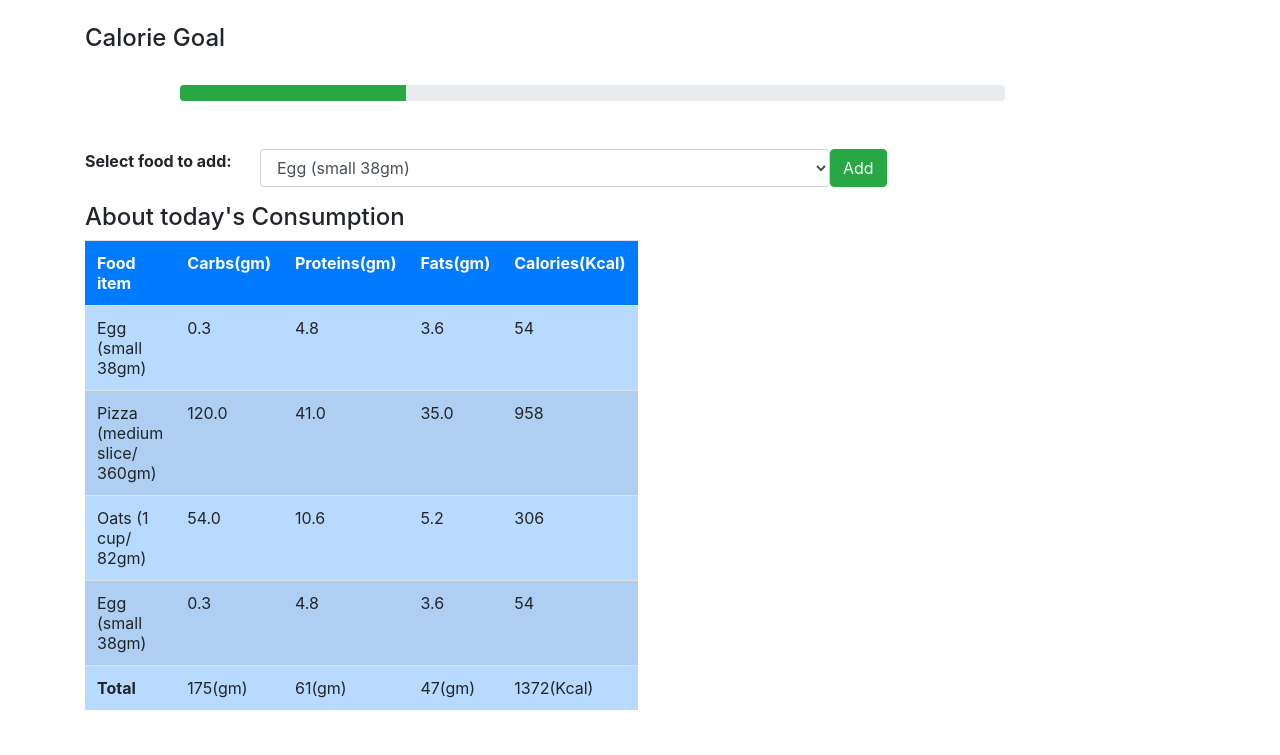
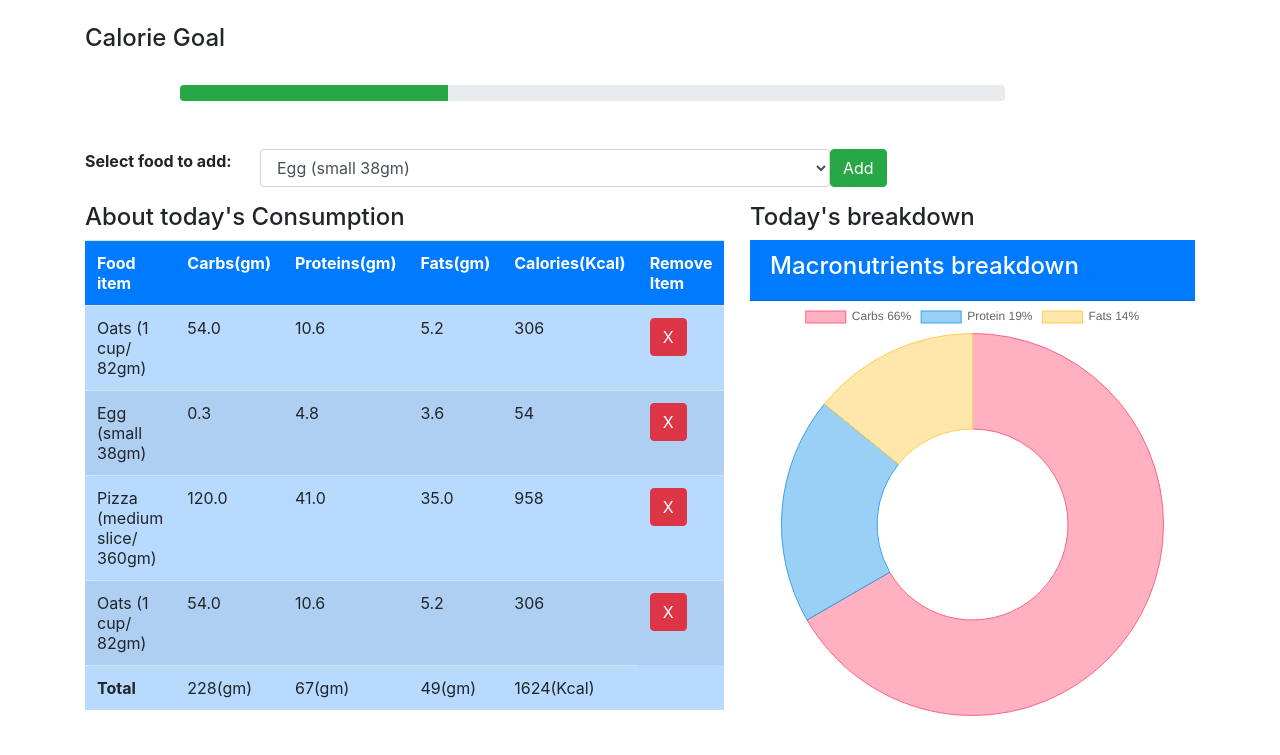
Before and after one commit to jijo125-github/Calorie-Tracker-App, a Django app: page / in a window 1280 px wide. Shown: the top 755 px of the page. Run offline with Django 3.2, Linux system fonts and the light colour scheme; the first user in the database is signed in; data comes from the database, SQL or seed files in the repository; some libraries are stand-ins or nearby versions.

Commit message:
Integrating Chart JS

```diff
--- a/Proj/Proj/urls.py
+++ b/Proj/Proj/urls.py
@@ -19,6 +19,7 @@ from myapp import views
 
 urlpatterns = [
     path('admin/', admin.site.urls),
-    path('', views.index, name='home')
+    path('', views.index, name='home'),
+    path('delete/<int:id>/',views.delete_consume,name="delete"),
 
 ]
--- a/Proj/myapp/templates/myapp/index.html
+++ b/Proj/myapp/templates/myapp/index.html
@@ -1,6 +1,7 @@
 <html>
     <head>
         <link rel="stylesheet" href="https://maxcdn.bootstrapcdn.com/bootstrap/4.0.0/css/bootstrap.min.css" integrity="sha384-Gn5384xqQ1aoWXA+058RXPxPg6fy4IWvTNh0E263XmFcJlSAwiGgFAW/dAiS6JXm" crossorigin="anonymous">
+        <script src="https://cdn.jsdelivr.net/npm/chart.js@2.9.4/dist/Chart.min.js"></script>
     </head>
     <body>
         <div class="container">
@@ -47,6 +48,7 @@
                             <th>Proteins(gm)</th>
                             <th>Fats(gm)</th>
                             <th>Calories(Kcal)</th>
+                            <th>Remove Item</th>
                         </tr>
 
                         {% for con_food in consumed %}
@@ -56,6 +58,7 @@
                             <td>{{  con_food.food_consumed.protein }}</td>
                             <td>{{  con_food.food_consumed.fats }}</td>
                             <td>{{  con_food.food_consumed.calories }}</td>
+                            <td><a class="btn btn-danger" href="{% url 'delete' con_food.id %}">X</a></td>
                         </tr>
                         {% endfor %}
 
@@ -69,14 +72,22 @@
 
                     </table>
                 </div>
-            </div>
 
-            <div class="col-md-5 offset-1">
-
-            </div>
+                <div class="col-md-5 offset-1">
+                    <div class="">
+                        <h4>Today's breakdown</h4>
+                    </div>
+                    <div class="card-header text-white bg-primary">
+                        <h4>Macronutrients breakdown</h4>
+                    </div>
+                    <div class="col-md-12">
+                        <canvas id="myChart" width="400" height="400"></canvas>
+                    </div>
+                </div>
         </div>
     </body>
-    <script>
+
+    <script >
         var table = document.getElementById("table");
         var carbs=0, proteins=0, fats=0, calories=0;
 
@@ -92,6 +103,35 @@
         document.getElementById("totalCalories").innerHTML = Math.round(calories) + "(Kcal)";
         var calPer = (calories / 5000) * 100;
         document.getElementsByClassName("progress-bar")[0].setAttribute("style","width:" + calPer + "%");
+
+        var total = carbs + proteins + fats;
+        var carbsP = Math.round((carbs/total)*100);
+        var proteinP = Math.round((proteins/total)*100);
+        var fatsP = Math.round((fats/total)*100);
+
+
+    var ctx = document.getElementById('myChart').getContext('2d');
+    var myChart = new Chart(ctx, {
+    type: 'doughnut',
+    data: {
+        labels: ['Carbs ' + carbsP + '%', 'Protein ' + proteinP + '%', 'Fats ' + fatsP + '%'],
+        datasets: [{
+            label: '# of Votes',
+            data: [carbsP, proteinP, fatsP],
+            backgroundColor: [
+                'rgba(255, 99, 132, 0.5)',
+                'rgba(54, 162, 235, 0.5)',
+                'rgba(255, 206, 86, 0.5)'
+            ],
+            borderColor: [
+                'rgba(255, 99, 132, 1)',
+                'rgba(54, 162, 235, 1)',
+                'rgba(255, 206, 86, 1)'
+            ],
+            borderWidth: 1
+        }]
+    },
+});
     </script>
 
 </html>
--- a/Proj/myapp/views.py
+++ b/Proj/myapp/views.py
@@ -1,4 +1,4 @@
-from django.shortcuts import render
+from django.shortcuts import render, redirect
 from .models import Food, Consume
 
 # Create your views here.
@@ -18,3 +18,11 @@ def index(request):
         'consumed' : consumed_food
     }
     return render(request, 'myapp/index.html', context)
+
+
+def delete_consume(request,id):
+    consumed_food = Consume.objects.get(id=id)
+    if request.method == 'POST':
+        consumed_food.delete()
+        return redirect('/')
+    return render(request,'myapp/delete.html')
```
Also changed, not shown: Proj/myapp/templates/myapp/delete.html (added, +13 -0 lines), Proj/db.sqlite3.
